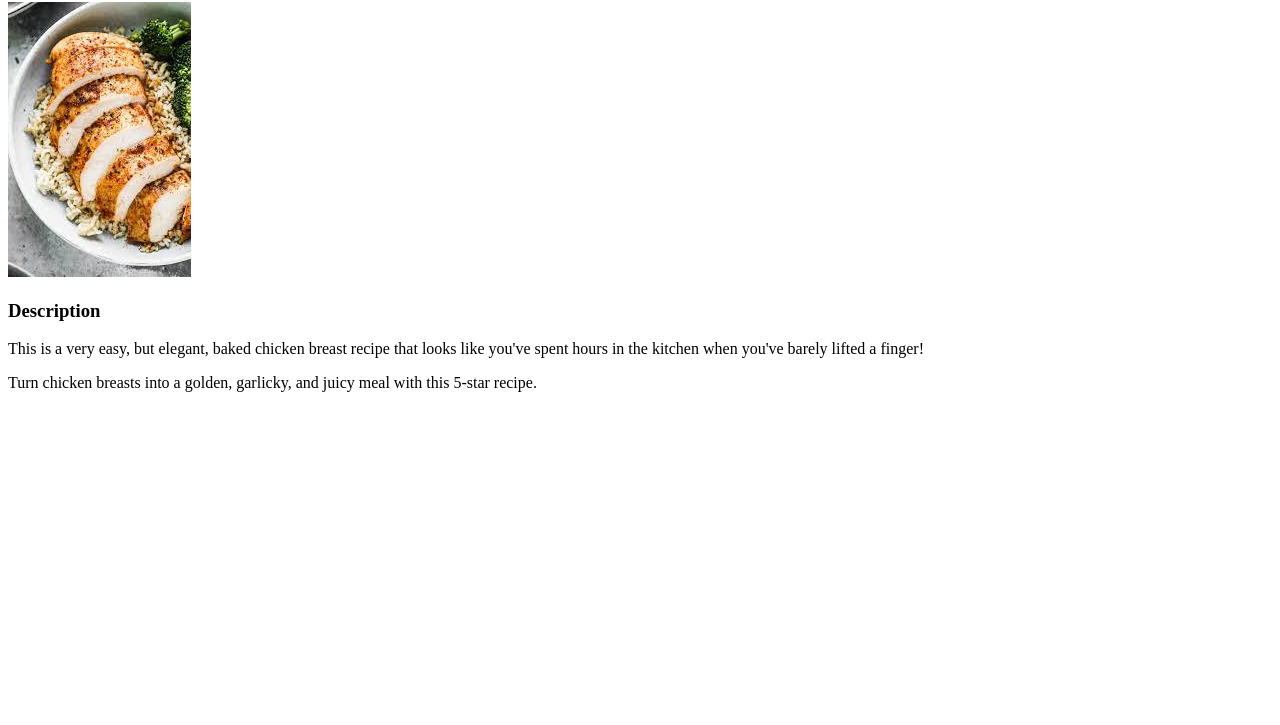
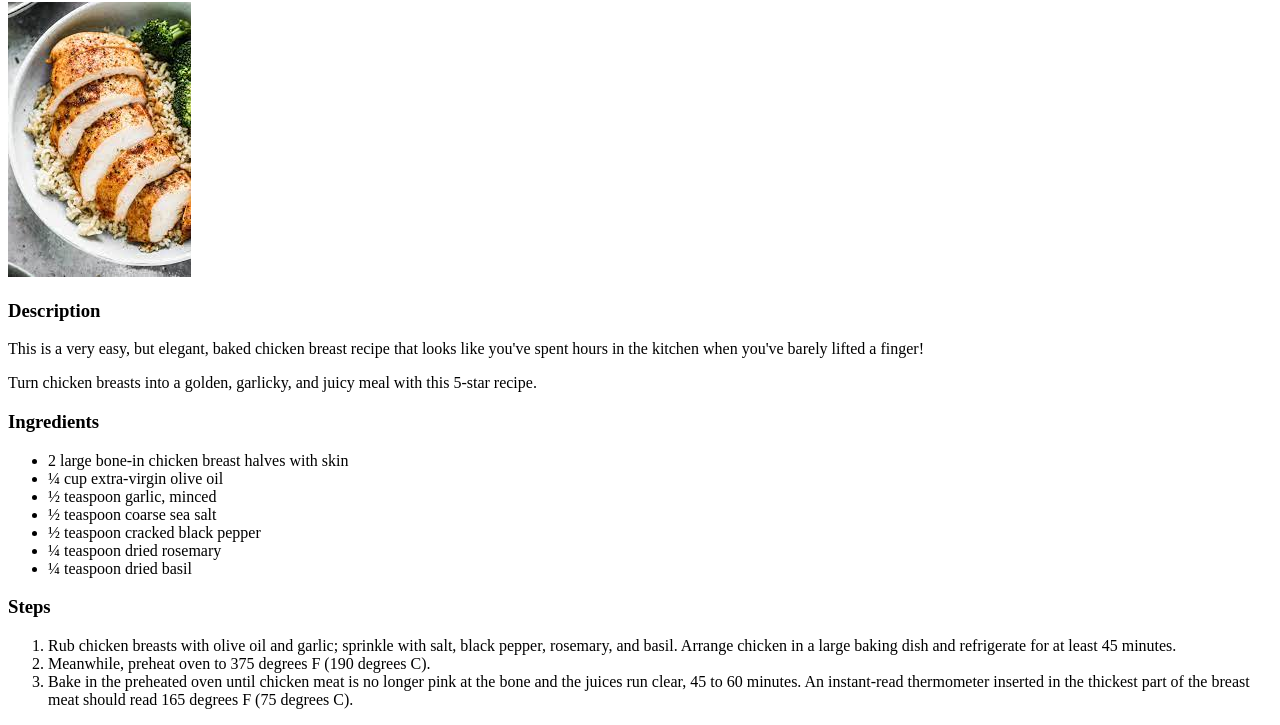
Before and after one commit to thomastruong0713/odin-recipes, a plain HTML site: page recipes/bakedchickenbreast.html in a window 1280 px wide. Shown: the part 78-803 px from the top of the page. Drawn offline with Linux system fonts and the light colour scheme.

Commit message:
Add heading and list for ingredients and steps for baked chicken breast recipe

```diff
--- a/recipes/bakedchickenbreast.html
+++ b/recipes/bakedchickenbreast.html
@@ -16,6 +16,32 @@
     <p>This is a very easy, but elegant, baked chicken breast recipe that looks like you've spent hours in the kitchen when you've barely lifted a finger!</p>
     <p>Turn chicken breasts into a golden, garlicky, and juicy meal with this 5-star recipe.</p>
 
+    <h3>Ingredients</h3>
+    <ul>
+        <li>2 large bone-in chicken breast halves with skin</li>
+        <li>¼ cup extra-virgin olive oil</li>
+        <li>½ teaspoon garlic, minced</li>
+        <li>½ teaspoon coarse sea salt</li>
+        <li>½ teaspoon cracked black pepper</li>
+        <li>¼ teaspoon dried rosemary</li>
+        <li>¼ teaspoon dried basil</li>
+    </ul>
 
+    <h3>Steps</h3>
+    <ol>
+        <li>
+            Rub chicken breasts with olive oil and garlic; sprinkle with salt, black pepper,
+            rosemary, and basil. Arrange chicken in a large baking dish and refrigerate
+            for at least 45 minutes.
+        </li>
+        <li>
+            Meanwhile, preheat oven to 375 degrees F (190 degrees C).
+        </li>
+        <li>
+            Bake in the preheated oven until chicken meat is no longer pink at the bone and
+            the juices run clear, 45 to 60 minutes. An instant-read thermometer inserted in
+            the thickest part of the breast meat should read 165 degrees F (75 degrees C).
+        </li>
+    </ol>
 </body>
 </html>
```
